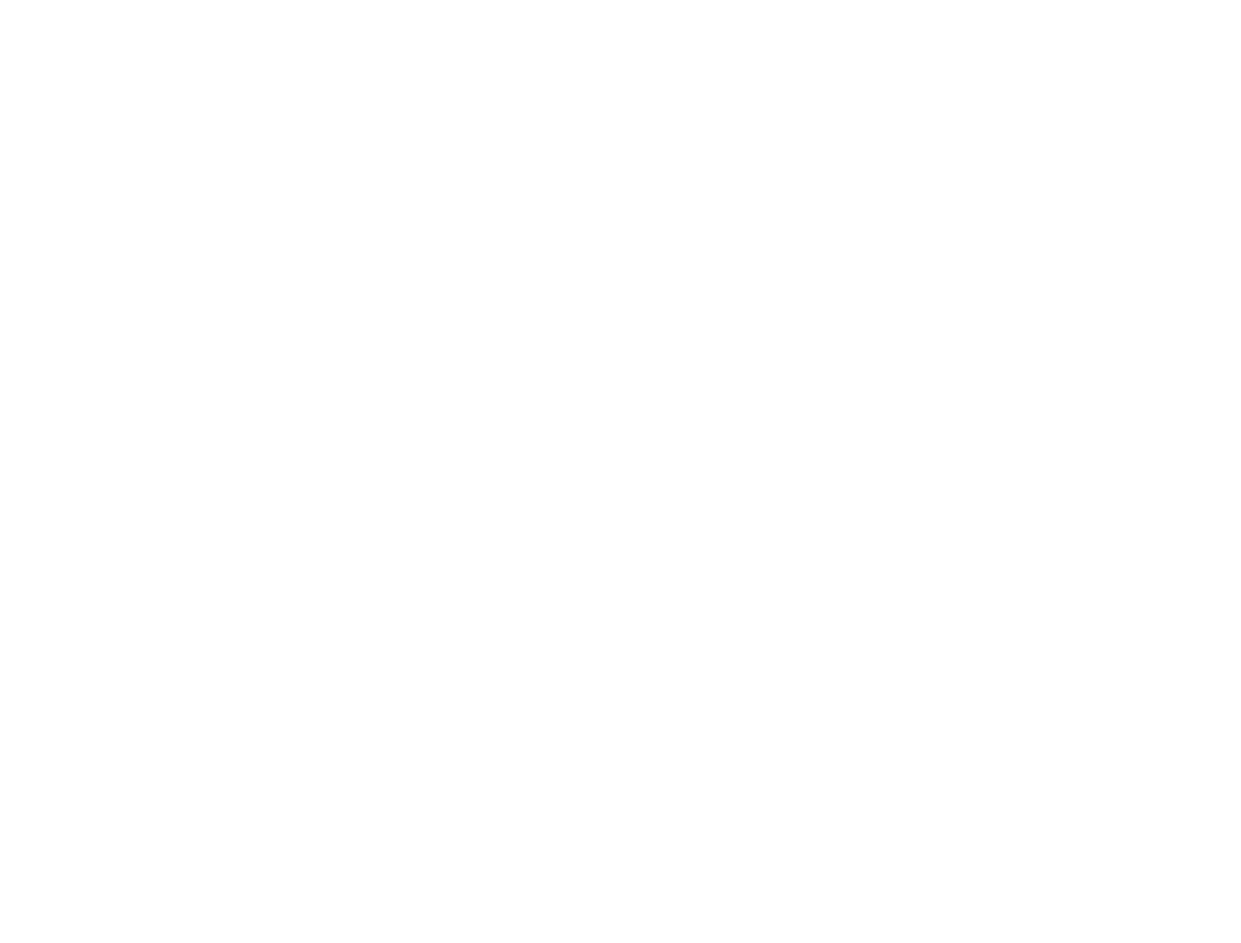
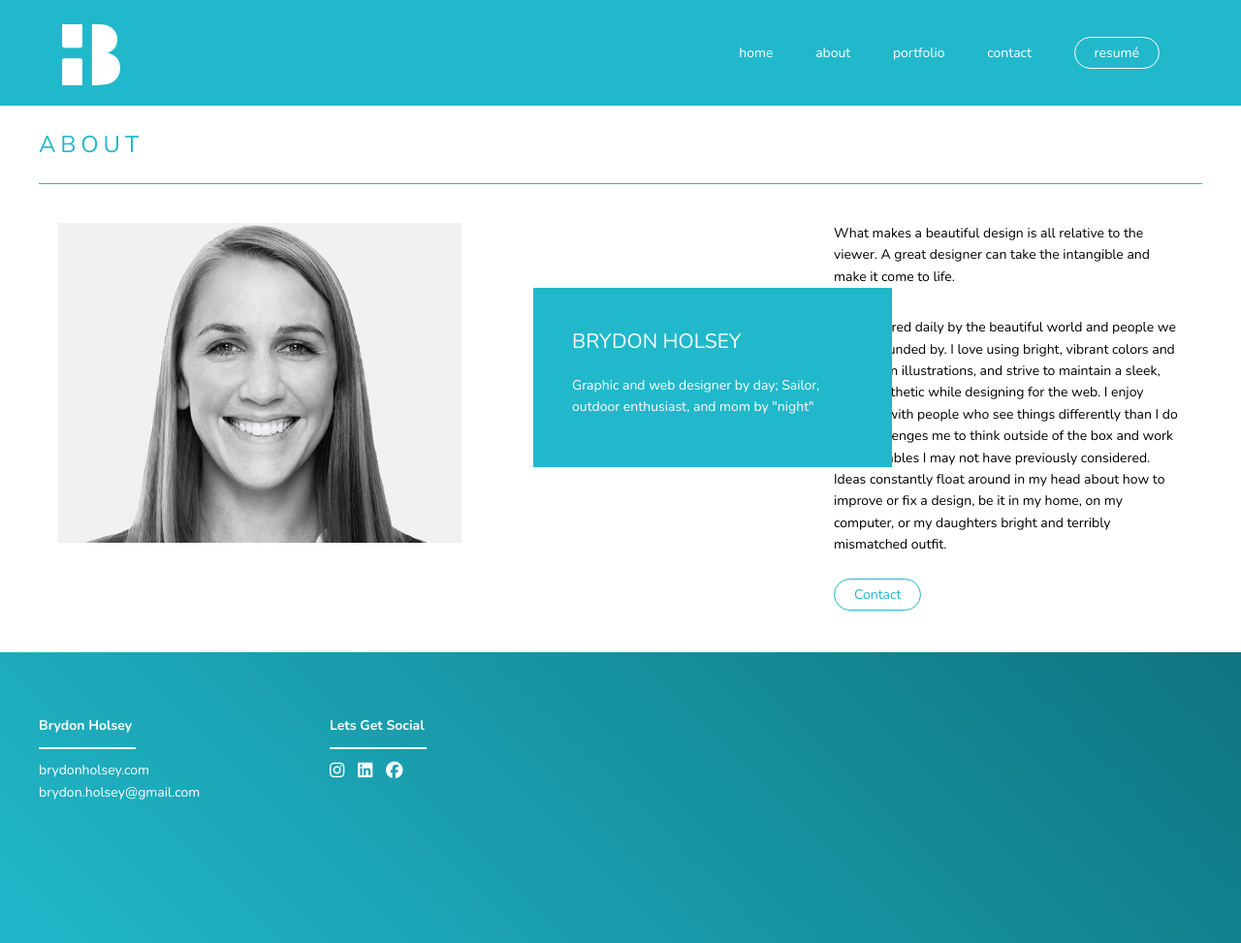
Before and after one commit to brydonholsey/final-project, a plain HTML site: page about.html in a window 1280 px wide. Shown: the whole page at 97% size. Before the commit the page ends 800 px from the top, so only its background shows below. Drawn offline with nearby package versions, Linux system fonts and the light colour scheme.

Commit message:
update styles and work on about page

```diff
--- a/about.html
+++ b/about.html
@@ -0,0 +1,93 @@
+<!DOCTYPE html>
+<html lang="en" dir="ltr">
+  <head>
+
+    <meta charset="utf-8">
+
+    <title>Brydon Holsey's Portfolio</title>
+
+    <!-- Stylesheet -->
+    <link href="css/style.css" type="text/css" rel="stylesheet" />
+
+    <!-- fonts -->
+    <link href="https://fonts.googleapis.com/css?family=Nunito:300,400,700&display=swap" rel="stylesheet">
+
+    <!-- javascript -->
+    <script src="js/scripts.js"></script>
+    <script src="https://kit.fontawesome.com/a61cb35b75.js"></script>
+
+  </head>
+  <body>
+    <header>
+      <div class="container">
+        <img class="top-logo" src="images/logo-bholsey-white.png" alt="Brydon Holsey Logo" title="Brydon Holsey Logo" />
+        <nav>
+          <ul>
+            <li><a href="index.html">home</a></li>
+            <li><a href="about.html">about</a></li>
+            <li><a href="portfolio.html">portfolio</a></li>
+            <li><a href="contact.html">contact</a></li>
+            <li><a href="pdf/bholsey-resume.pdf" class="nav-button" target="_blank">resumé</a></li>
+          </ul>
+        </nav>
+
+      </div>
+    </header>
+
+    <main>
+      <section>
+        <div class="container">
+          <div class="page-name">
+            <h1>About</h1>
+          </div>
+        </div>
+      </section>
+      <section>
+        <div class="container">
+          <div class="row">
+            <div class="column-66">
+              <img class="about-photo" src="images/brydon-bw-gray.jpg" alt="Brydon Holsey" title="Brydon Holsey" />
+              <span class="overlay-text">
+                <h2>Brydon Holsey</h2>
+                <p>Graphic and web designer by day; Sailor, outdoor enthusiast, and mom by "night"</p>
+              </span>
+            </div>
+            <div class="column-33">
+              <p>What makes a beautiful design is all relative to the viewer. A great designer can take the intangible and make it come to life.</p>
+              <p>I am inspired daily by the beautiful world and people we are surrounded by. I love using bright, vibrant colors and textures in illustrations, and strive to maintain a sleek, clean aesthetic while designing for the web.  I enjoy working with people who see things differently than I do as it challenges me to think outside of the box and work with variables I may not have previously considered.  Ideas constantly float around in my head about how to improve or fix a design, be it in my home, on my computer, or my daughters bright and terribly mismatched outfit.</p>
+              <a href="contact.html" class="text-button">Contact</a>
+            </div>
+          </div>
+        </div>
+      </section>
+    </main>
+
+    <footer>
+      <div class="container">
+        <div class="row">
+          <div class="column">
+            <div class="footer-left">
+              <p class="footer-bold">Brydon Holsey</p>
+              <hr>
+              <p><a href="http://www.brydonholsey.com">brydonholsey.com</a><br>
+                <a href="mailto:brydon.holsey@gmail.com">brydon.holsey@gmail.com</a>
+              </p>
+            </div>
+          </div>
+          <div class="column">
+            <div class="footer-middle">
+              <p class="footer-bold">Lets Get Social</p>
+              <hr>
+              <p>
+                <a href="http://www.instagram.com/bybrydon" target="_blank"><i class="fab fa-instagram fa-lg"></i></a>
+                <a href="http://www.linkedin.com/in/brydonholsey" target="_blank"><i class="fab fa-linkedin fa-lg"></i></a>
+                <a href="http://www.facebook.com/bybrydon" target="_blank"><i class="fab fa-facebook fa-lg"></i></a>
+              </p>
+            </div>
+          </div>
+        </div>
+      </div>
+    </footer>
+
+  </body>
+</html>
--- a/css/style.css
+++ b/css/style.css
@@ -24,11 +24,29 @@ body {
 
 p {
   line-height: 1.6em;
+  padding: 0px 0px 30px;
 }
 
 a {
-  color: teal;
+  color: #21B8CB;
   text-decoration: none;
+}
+
+h1,
+h2,
+h3,
+h4,
+h5,
+h6 {
+  padding: 1em 0;
+}
+
+h1 {
+  font-size: 24px;
+  font-weight: 300;
+  text-transform: uppercase;
+  letter-spacing: .2em;
+  color: #21B8CB;
 }
 
 a i {
@@ -38,7 +56,7 @@ a i {
 
 a i:hover {
   padding-right: 10px;
-  color: teal;
+  color: #0E747F;
 }
 
 footer a {
@@ -46,13 +64,29 @@ footer a {
 }
 
 footer a:hover {
-  color: teal;
+  color: #0E747F;
+}
+
+.nav-button {
+  border: 1px solid #fff;
+  border-radius: 20px;
+  padding: 6px 20px;
+}
+
+.nav-button:hover {
+  background-color: #0E747F;
+  color: #fff;
+}
+
+.overlay-text h2 {
+  font-weight: 300;
+  text-transform: uppercase;
 }
 
 /* ------------------------- header ---------------------------------- */
 header {
   text-align: right;
-  background-image: linear-gradient(-45deg, teal, lightblue);
+  background-color:#21B8CB;
   padding: 45px 5vw;
 }
 
@@ -69,11 +103,7 @@ header nav a {
 
 
 header nav a:hover {
-  color: lightblue;
-}
-
-header nav a:active {
-  color:red;
+  color: #0E747F;
 }
 
 .top-logo {
@@ -84,20 +114,81 @@ header nav a:active {
 }
 
 
+/* -------------------------- body styles ---------------------------------*/
+
+section {
+  margin-bottom: 40px;
+}
+
+hr {
+  display: block;
+  margin: 0.8em 0;
+  border-width: 1px;
+  border-style: solid;
+  color: #fff;
+  width: 100px;
+}
+
+.page-name {
+  border-bottom: 1px solid #21B8CB;
+  margin-bottom: 16px;
+}
+
+.column-33 {
+  flex: 33.33333%;
+  max-width: 33.33333%;
+  padding: 0px 20px;
+}
+
+.column-66 {
+  flex: 66.66666%;
+  max-width: 66.66666%;
+  padding: 0px 20px;
+}
+
+.column-50 {
+  flex: 50%;
+  max-width: 50%;
+  padding: 0px 20px;
+}
+
+.about-photo {
+  height: 330px;
+  position: relative;
+}
+
+.overlay-text {
+  background-color: #21B8CB;
+  position: absolute;
+  color: #fff;
+  top: 297px;
+  left: 550px;
+  width: 370px;
+  padding: 20px 40px;
+}
+
+.text-button {
+  padding: 6px 20px;
+  border: 1px solid #21B8CB;
+  border-radius: 20px;
+}
+
+.text-button:hover {
+  background-color:#21B8CB;
+  color: #fff;
+}
 
 /* ------------------ responsive image grid css --------------------- */
 
 .row {
   display: flex;
   flex-wrap: wrap;
-  padding: 0 4px;
 }
 
 /* Create four equal columns that sits next to each other */
 .column {
   flex: 25%;
   max-width: 25%;
-  padding: 0 4px;
 }
 
 .column img {
@@ -124,34 +215,25 @@ header nav a:active {
 
 /* ------------------end responsive image grid css------------------------- */
 
-/* -------------------------- body styles ---------------------------------*/
-
-hr {
-  display: block;
-  margin: 0.8em 0;
-  border-width: 1px;
-  border-style: solid;
-  color: #fff;
-  width: 100px;
-}
-
 /* --------------------------- footer ------------------------------------ */
 
 footer {
   height: 300px;
-  background-image: linear-gradient(-45deg, teal, lightblue);
+  background-image: linear-gradient(45deg, rgba(33,184,203,1), rgba(14,116,127,1));
+  margin-top:50px;
 }
 
 .footer-left {
-  padding-top: 40px;
+  padding-top: 65px;
 }
 
 .footer-middle {
-  padding-top: 40px;
+  padding-top: 65px;
 }
 
 footer p {
   color: white;
+  padding:0px;
 }
 
 .footer-bold {
```
Also changed, not shown: index.html (+9 -8 lines), images/brydon-bw-gray.jpg (added), images/logo-bholsey-white.png (added), 1 other file.
